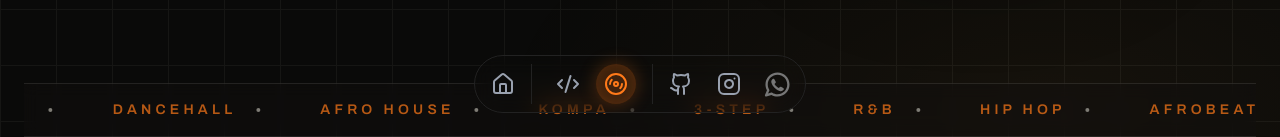
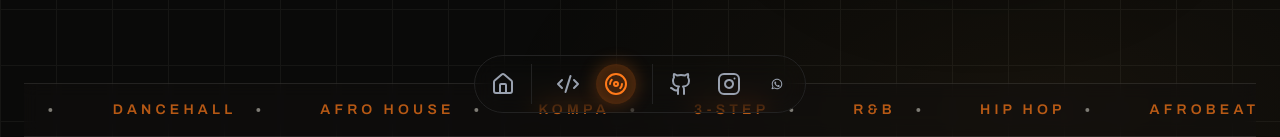
Before and after one commit to Icyubahiro-Jay-P/Portifolio, a React (Vite) app: page /dj in a window 1280 px wide. Shown: the part 663-800 px from the top of the page. Built offline with nearby package versions, Linux system fonts and the light colour scheme.

Commit message:
style: refactor Whatsapp component to use forwardRef and enhance SVG props handling

```diff
--- a/src/assets/icons/Whatsapp.tsx
+++ b/src/assets/icons/Whatsapp.tsx
@@ -1,13 +1,29 @@
-const Whatsapp = () => {
-  return (
+import { forwardRef, type SVGProps } from "react";
+
+export type WhatsappProps = SVGProps<SVGSVGElement> & {
+  size?: number | string;
+};
+
+/**
+ * WhatsApp brand icon.
+ *
+ * Behaves like a lucide-react icon: accepts `size`, `className`, `color`
+ * (via `currentColor`), and spreads any additional SVG props onto the
+ * underlying <svg>. Fill-based glyph, inherits `currentColor`.
+ */
+const Whatsapp = forwardRef<SVGSVGElement, WhatsappProps>(
+  ({ size = 24, className, ...props }, ref) => (
     <svg
-      width="55px"
-      height="55px"
+      ref={ref}
+      width={size}
+      height={size}
       viewBox="0 0 24 24"
       fill="none"
       xmlns="http://www.w3.org/2000/svg"
-      strokeWidth="0.00001"
-      className="text-[#767676] transition-colors group-hover:text-neon-pink group-hover:scale-110"
+      className={className}
+      aria-hidden="true"
+      data-lucide="whatsapp"
+      {...props}
     >
       <path
         fillRule="evenodd"
@@ -16,7 +32,9 @@ const Whatsapp = () => {
         fill="currentColor"
       />
     </svg>
-  );
-};
+  ),
+);
+
+Whatsapp.displayName = "Whatsapp";
 
 export default Whatsapp;
```
